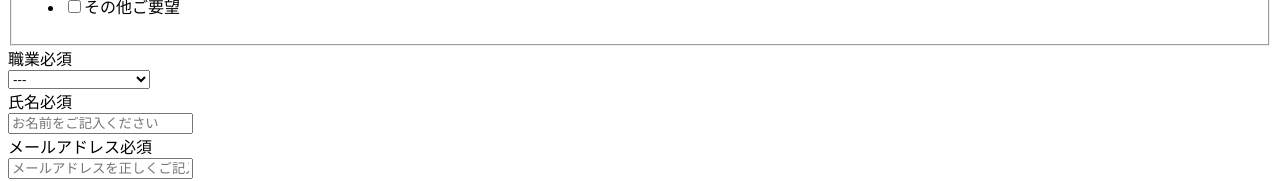
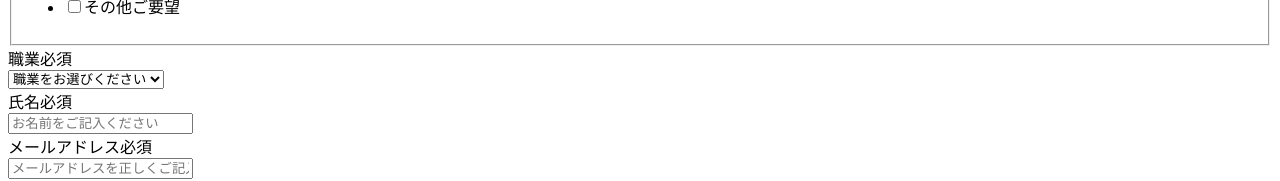
Before and after one commit to jungle379/Latest_movie_checker, a Next.js app: page /inquiry in a window 1280 px wide. Shown: the part 373-554 px from the top of the page. Built offline with nearby package versions, Linux system fonts and the light colour scheme.

Commit message:
⚡️ syuusei

```diff
--- a/src/pages/inquiry.jsx
+++ b/src/pages/inquiry.jsx
@@ -108,7 +108,7 @@ const Inquiry = () => {
                 </div>
                 <div>
                   <Field
-                    className="w-60"
+                    className="w-72"
                     component="select"
                     name="company"
                     id="company"
@@ -117,7 +117,7 @@ const Inquiry = () => {
                     aria-required="true"
                     aria-invalid={errors.company ? 'true' : 'false'}
                   >
-                    <option value="none">---</option>
+                    <option value="none">職業をお選びください</option>
                     <option value="student">学生</option>
                     <option value="SM">会社員</option>
                     <option value="PA">パート・アルバイト</option>
```
